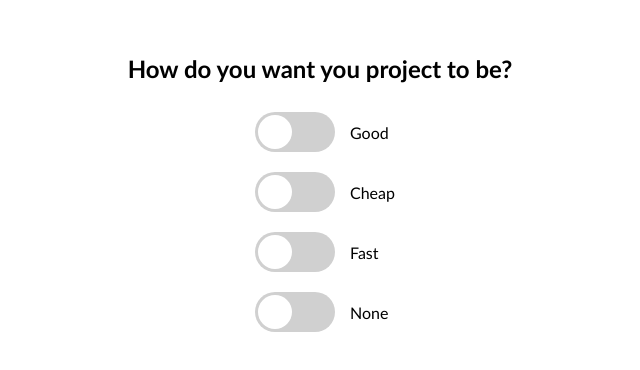
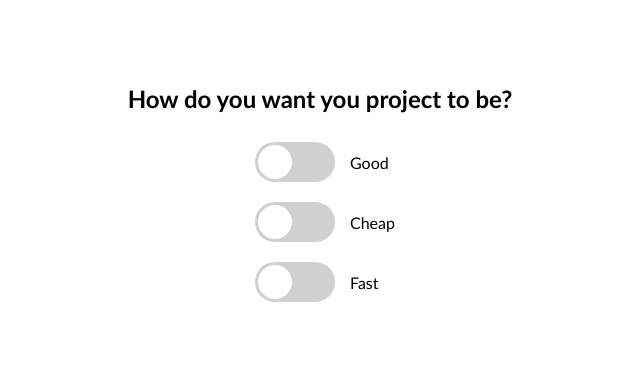
Before and after one commit to AmberYounus/good-cheap-fast, a plain HTML site: page index.html in a window 1280 px wide. Shown: the part 212-582 px from the top of the page, without its empty margins (320-960 px from the left). Drawn offline with Linux system fonts and the light colour scheme.

Commit message:
Update index.html

```diff
--- a/index.html
+++ b/index.html
@@ -30,13 +30,7 @@
         </label>
         <span>Fast</span>
       </div>
-      <div class="toggle-container">
-        <input type="checkbox" id="none" class="toggle">
-        <label for="none" class="label">
-          <div class="ball"></div>
-        </label>
-        <span>None</span>
-      </div>
+
 </body>
 <script src="app.js"></script>
 </html>
```
